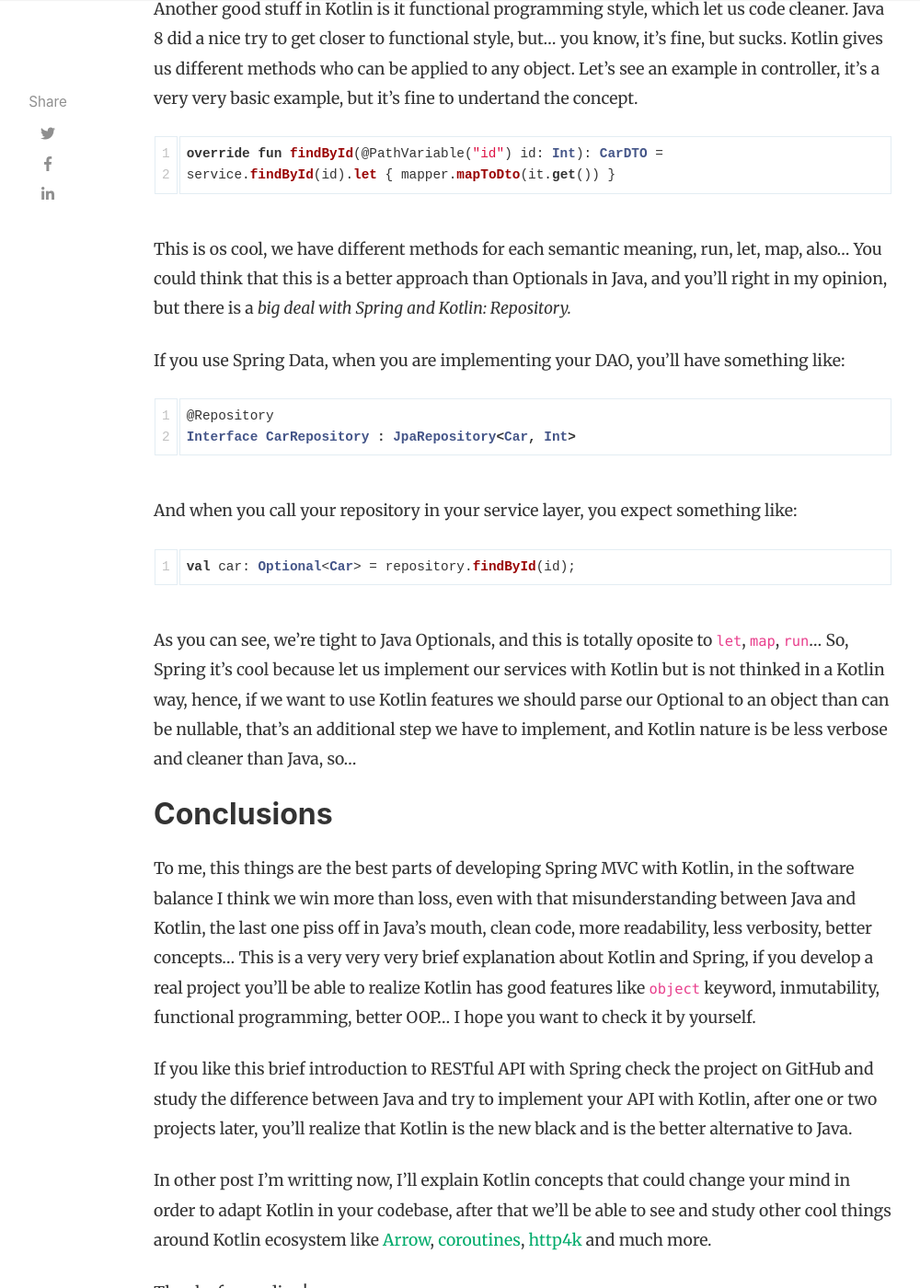
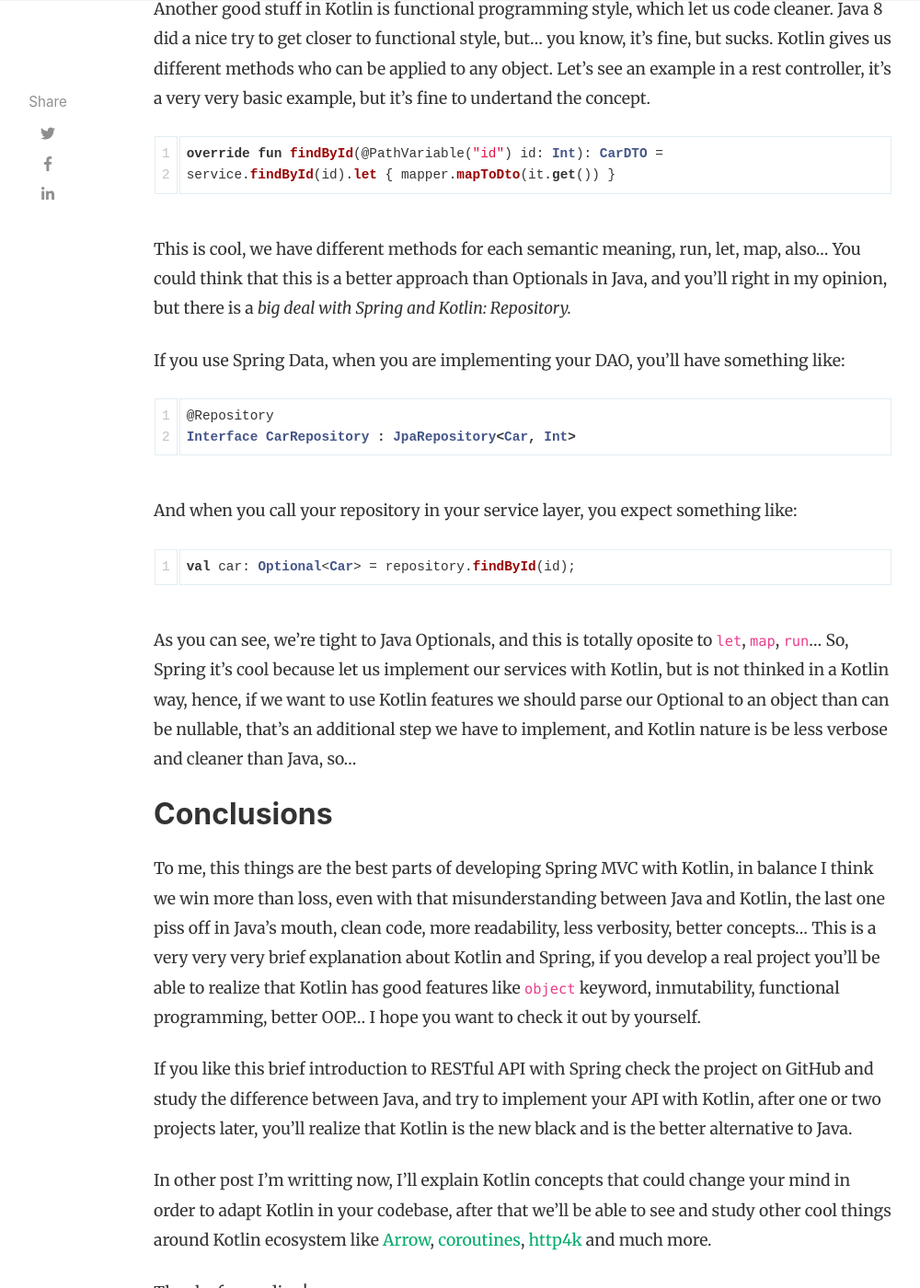
Before and after one commit to Chillaso/chillaso.github.io, a Jekyll site: the page built from _posts/2019-11-15-kotlin-spring-restful.md, in a window 1280 px wide and 1400 px high, scrolled down 2268 px. Shown: the whole window at 92% size, without its empty margins (118-1118 px from the left). Built offline with Jekyll 4.4.1, drawn with Linux system fonts in a browser that asks for light colours; nearby versions of some CDN libraries; some of the changed text lies outside the part shown.

Commit message:
Some fixed stuffs in kotlin post

````diff
--- a/_posts/2019-11-15-kotlin-spring-restful.md
+++ b/_posts/2019-11-15-kotlin-spring-restful.md
@@ -29,14 +29,14 @@
 <img src="/assets/images/kotlin-spring-restful/constructor-example.png" style="width: 100%"/>
 
 ## Functional style
-Another good stuff in Kotlin is it functional programming style, which let us code cleaner. Java 8 did a nice try to get closer to functional style, but... you know, it's fine, but sucks. Kotlin gives us different methods who can be applied to any object. Let's see an example in controller, it's a very very basic example, but it's fine to undertand the concept.
+Another good stuff in Kotlin is functional programming style, which let us code cleaner. Java 8 did a nice try to get closer to functional style, but... you know, it's fine, but sucks. Kotlin gives us different methods who can be applied to any object. Let's see an example in a rest controller, it's a very very basic example, but it's fine to undertand the concept.
 
 ```kotlin
 override fun findById(@PathVariable("id") id: Int): CarDTO =
 service.findById(id).let { mapper.mapToDto(it.get()) }
 ```
 
-This is os cool, we have different methods for each semantic meaning, run, let, map, also... You could think that this is a better approach than Optionals in Java, and you'll right in my opinion, but there is a *big deal with Spring and Kotlin: Repository.*
+This is cool, we have different methods for each semantic meaning, run, let, map, also... You could think that this is a better approach than Optionals in Java, and you'll right in my opinion, but there is a *big deal with Spring and Kotlin: Repository.*
 
 If you use Spring Data, when you are implementing your DAO, you'll have something like:
 ```java
@@ -47,13 +47,13 @@
 ```kotlin
 val car: Optional<Car> = repository.findById(id);
 ```
-As you can see, we're tight to Java Optionals, and this is totally oposite to `let`, `map`, `run`... So, Spring it's cool because let us implement our services with Kotlin but is not thinked in a Kotlin way, hence, if we want to use Kotlin features we should parse our Optional to an object than can be nullable, that's an additional step we have to implement, and Kotlin nature is be less verbose and cleaner than Java, so...
+As you can see, we're tight to Java Optionals, and this is totally oposite to `let`, `map`, `run`... So, Spring it's cool because let us implement our services with Kotlin, but is not thinked in a Kotlin way, hence, if we want to use Kotlin features we should parse our Optional to an object than can be nullable, that's an additional step we have to implement, and Kotlin nature is be less verbose and cleaner than Java, so...
 
 ## Conclusions
-To me, this things are the best parts of developing Spring MVC with Kotlin, in the software balance I think we win more than loss, even with that misunderstanding between Java and Kotlin, the last one piss off in Java's mouth, clean code, more readability, less verbosity, better concepts... This is a very very very brief explanation about Kotlin and Spring, if you develop a real project you'll be able to realize Kotlin has good features like `object` keyword, inmutability, functional programming, better OOP... I hope you want to check it by yourself.
+To me, this things are the best parts of developing Spring MVC with Kotlin, in balance I think we win more than loss, even with that misunderstanding between Java and Kotlin, the last one piss off in Java's mouth, clean code, more readability, less verbosity, better concepts... This is a very very very brief explanation about Kotlin and Spring, if you develop a real project you'll be able to realize that  Kotlin has good features like `object` keyword, inmutability, functional programming, better OOP... I hope you want to check it out by yourself.
 
-If you like this brief introduction to RESTful API with Spring check the project on GitHub and study the difference between Java and try to implement your API with Kotlin, after one or two projects later, you'll realize that Kotlin is the new black and is the better alternative to Java.
+If you like this brief introduction to RESTful API with Spring check the project on GitHub and study the difference between Java, and try to implement your API with Kotlin, after one or two projects later, you'll realize that Kotlin is the new black and is the better alternative to Java.
 
-In other post I'm writting now,  I'll explain Kotlin concepts that could change your mind in order to adapt Kotlin in your codebase, after that we'll be able to see and study other cool things around Kotlin ecosystem like [Arrow](https://arrow-kt.io/), [coroutines](https://kotlinlang.org/docs/reference/coroutines-overview.html), [http4k](https://www.http4k.org/) and much more.
+In other post I'm writting now, I'll explain Kotlin concepts that could change your mind in order to adapt Kotlin in your codebase, after that we'll be able to see and study other cool things around Kotlin ecosystem like [Arrow](https://arrow-kt.io/), [coroutines](https://kotlinlang.org/docs/reference/coroutines-overview.html), [http4k](https://www.http4k.org/) and much more.
 
 Thanks for reading!
````
Also changed, not shown: other parts of _posts/2019-11-15-kotlin-spring-restful.md (+2 -2 lines), changelog.md.
